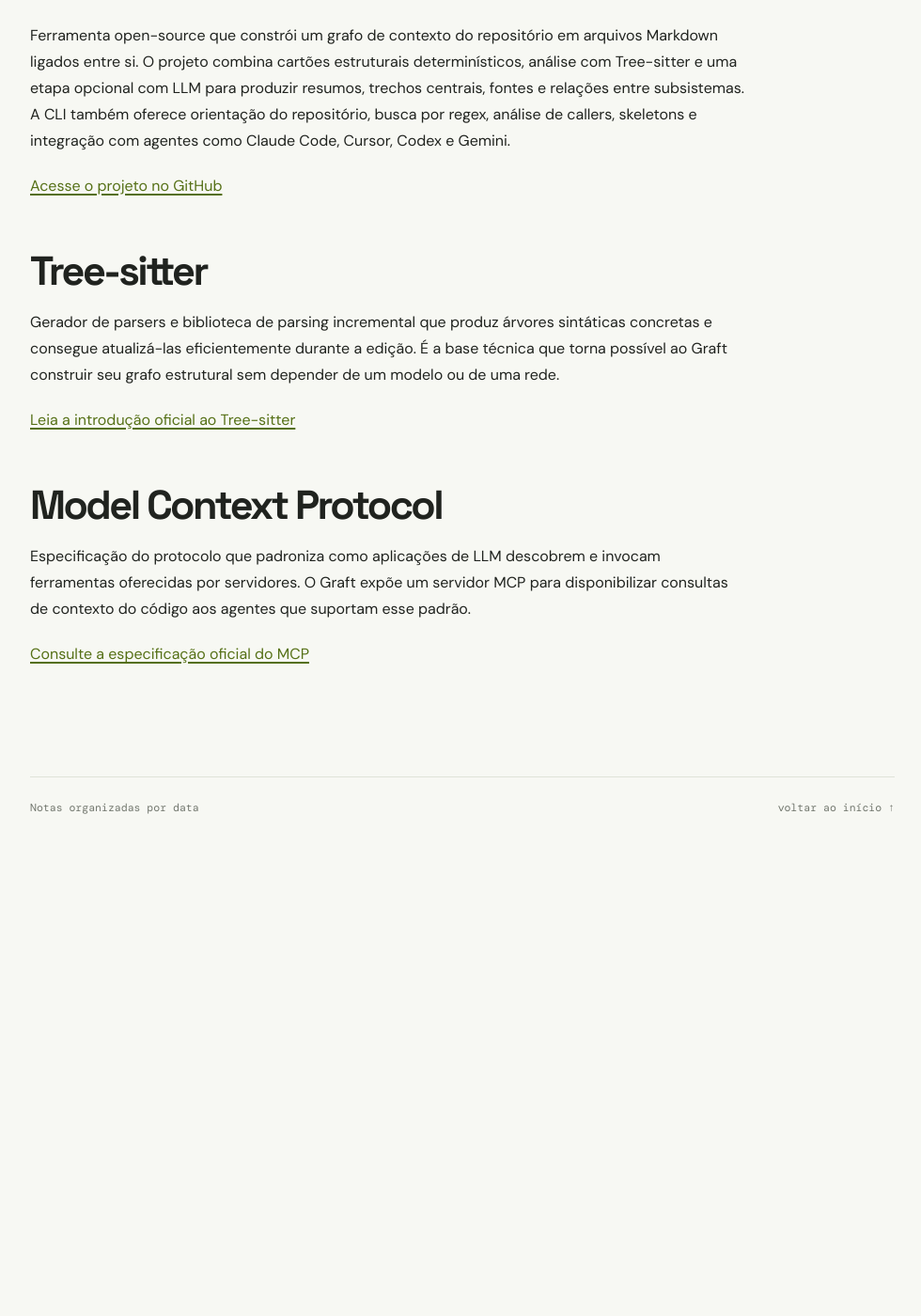
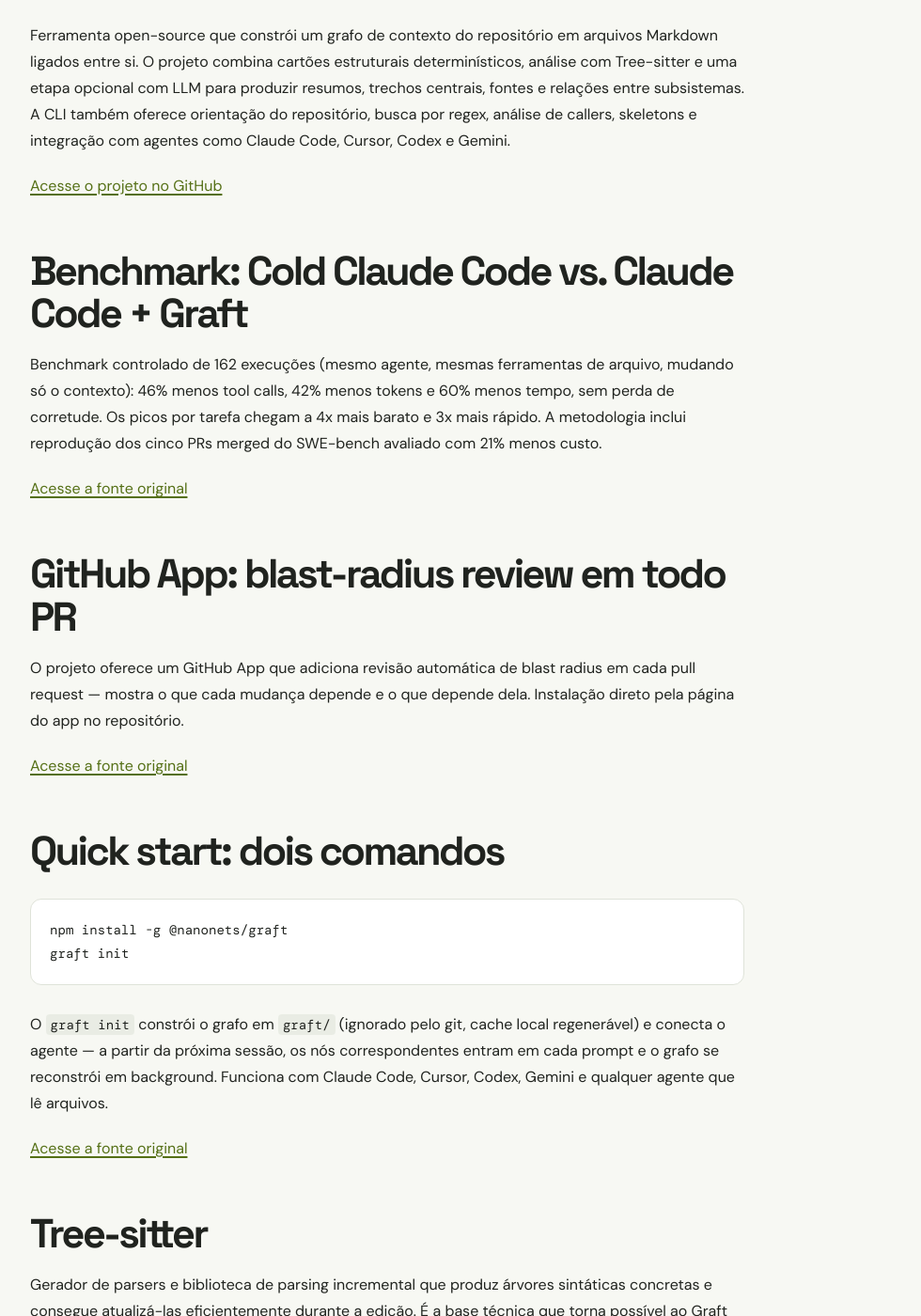
Before and after one commit to ronanrodrigo/notes, a Jekyll site: the page built from _posts/2026-08-20-graft-grafo-contexto-codebase.md, in a window 1280 px wide and 1400 px high, scrolled down 773 px. Shown: the whole window at 94% size, without its empty margins (148-1128 px from the left). Built offline with Jekyll 4.4.1, drawn with Linux system fonts in a browser that asks for light colours; before the commit the page ends 1675 px from its top, so only the background shows below that.

Commit message:
docs: atualiza post Graft com benchmarks, GitHub App e quick start

````diff
--- a/_posts/2026-08-20-graft-grafo-contexto-codebase.md
+++ b/_posts/2026-08-20-graft-grafo-contexto-codebase.md
@@ -17,6 +17,29 @@
 
 [Acesse o projeto no GitHub](https://github.com/NanoNets/Graft)
 
+## Benchmark: Cold Claude Code vs. Claude Code + Graft
+
+Benchmark controlado de 162 execuções (mesmo agente, mesmas ferramentas de arquivo, mudando só o contexto): 46% menos tool calls, 42% menos tokens e 60% menos tempo, sem perda de corretude. Os picos por tarefa chegam a 4x mais barato e 3x mais rápido. A metodologia inclui reprodução dos cinco PRs merged do SWE-bench avaliado com 21% menos custo.
+
+[Acesse a fonte original](https://github.com/NanoNets/Graft)
+
+## GitHub App: blast-radius review em todo PR
+
+O projeto oferece um GitHub App que adiciona revisão automática de blast radius em cada pull request — mostra o que cada mudança depende e o que depende dela. Instalação direto pela página do app no repositório.
+
+[Acesse a fonte original](https://github.com/NanoNets/Graft)
+
+## Quick start: dois comandos
+
+```bash
+npm install -g @nanonets/graft
+graft init
+```
+
+O `graft init` constrói o grafo em `graft/` (ignorado pelo git, cache local regenerável) e conecta o agente — a partir da próxima sessão, os nós correspondentes entram em cada prompt e o grafo se reconstrói em background. Funciona com Claude Code, Cursor, Codex, Gemini e qualquer agente que lê arquivos.
+
+[Acesse a fonte original](https://graft.nanonets.ai)
+
 ## Tree-sitter
 
 Gerador de parsers e biblioteca de parsing incremental que produz árvores sintáticas concretas e consegue atualizá-las eficientemente durante a edição. É a base técnica que torna possível ao Graft construir seu grafo estrutural sem depender de um modelo ou de uma rede.
````
